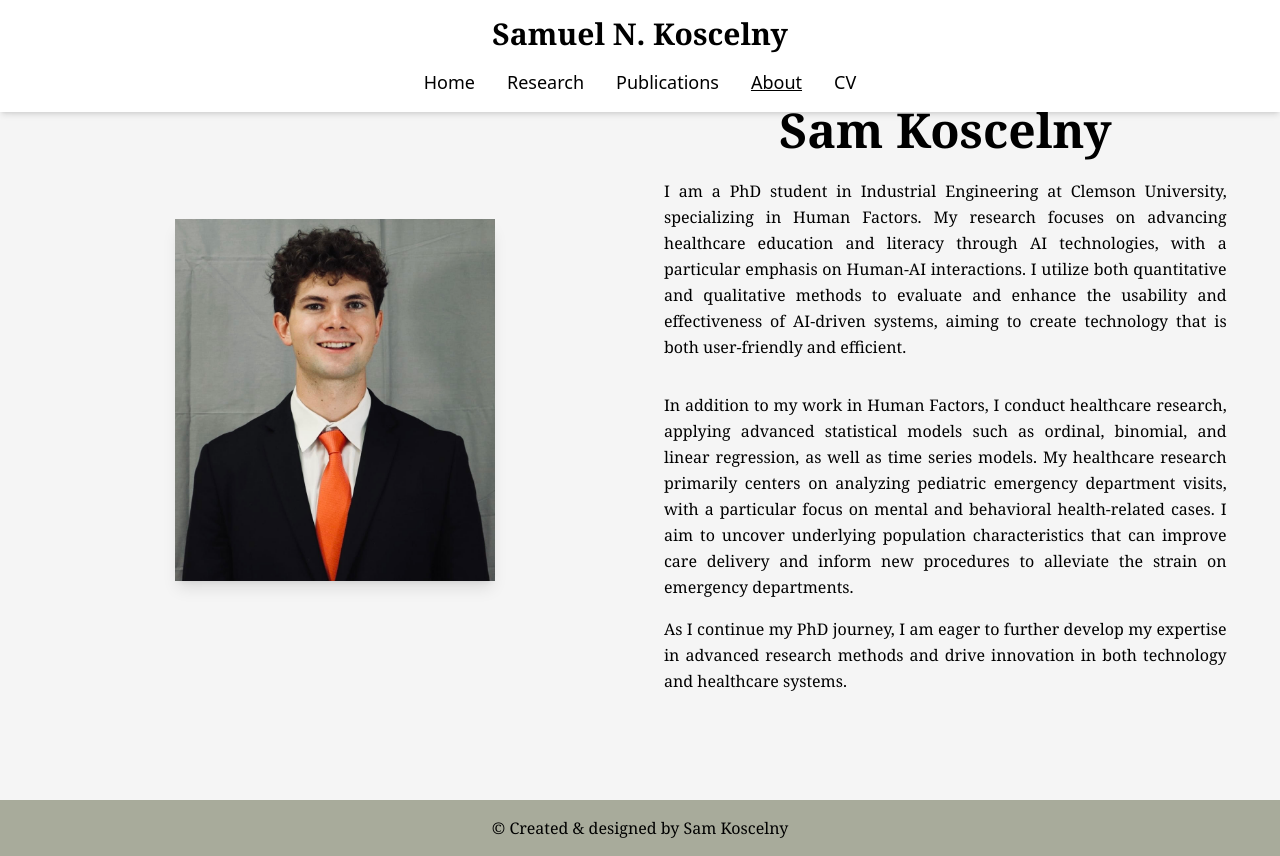
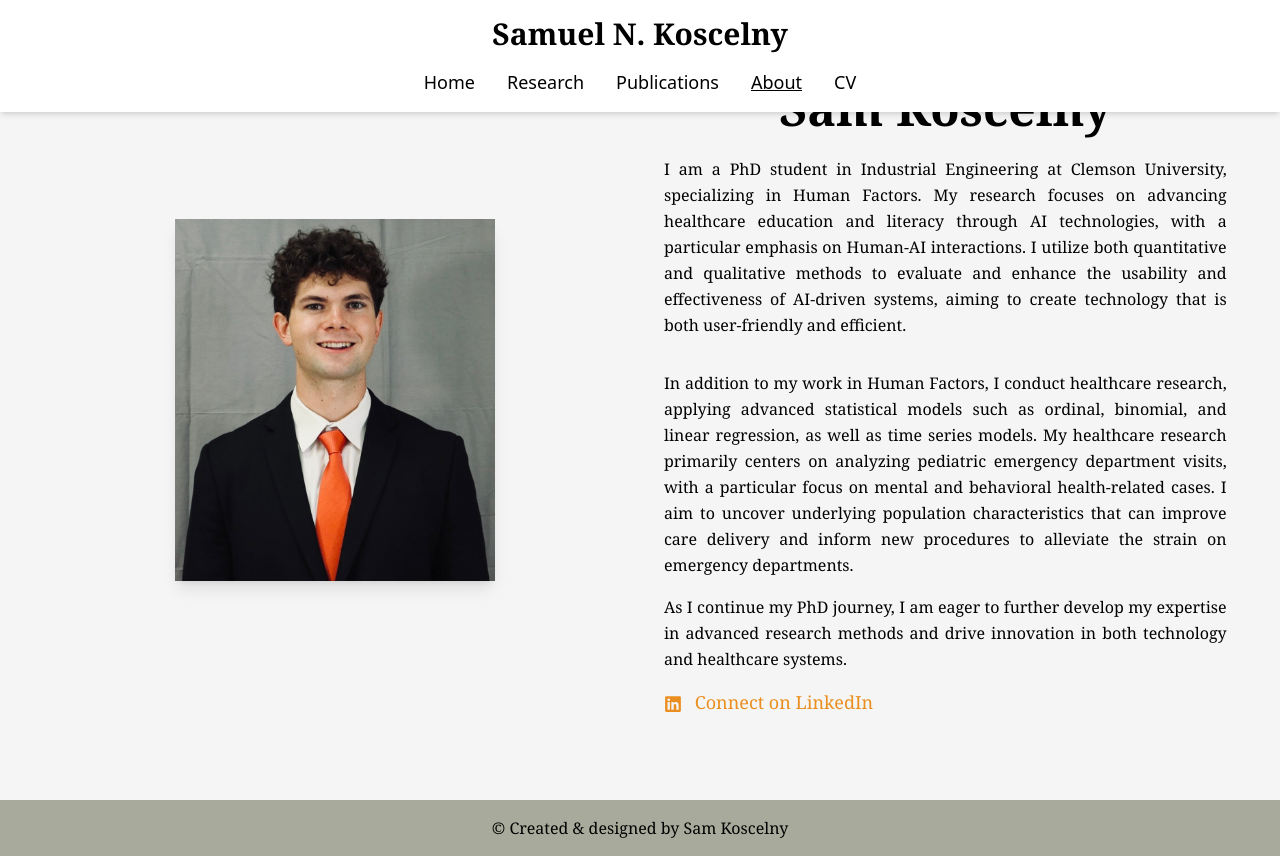
Before and after one commit to sam-kos41/test2.1, a Next.js app: page /about in a window 1280 px wide. Built offline with nearby package versions, Linux system fonts and the light colour scheme.

Commit message:
Update HeroSection.tsx

```diff
--- a/app/about/HeroSection.tsx
+++ b/app/about/HeroSection.tsx
@@ -1,4 +1,5 @@
 import React from 'react'; // Import React to use JSX
+import { FaLinkedin } from 'react-icons/fa'; // Import the LinkedIn icon
 
 export default function HeroSection() {
   return (
@@ -25,6 +26,16 @@ export default function HeroSection() {
           <p className="text-base text-black leading-relaxed text-justify mt-4">
             As I continue my PhD journey, I am eager to further develop my expertise in advanced research methods and drive innovation in both technology and healthcare systems.
           </p>
+
+          {/* LinkedIn Link */}
+          <a
+            href="https://www.linkedin.com/in/sam-koscelny-2750b718a/"
+            target="_blank"
+            rel="noopener noreferrer"
+            className="inline-block mt-4 text-[#EA8F1F] hover:text-[#FF8800] text-lg"
+          >
+            <FaLinkedin className="inline mr-2" /> Connect on LinkedIn
+          </a>
         </div>
       </div>
     </div>
```
